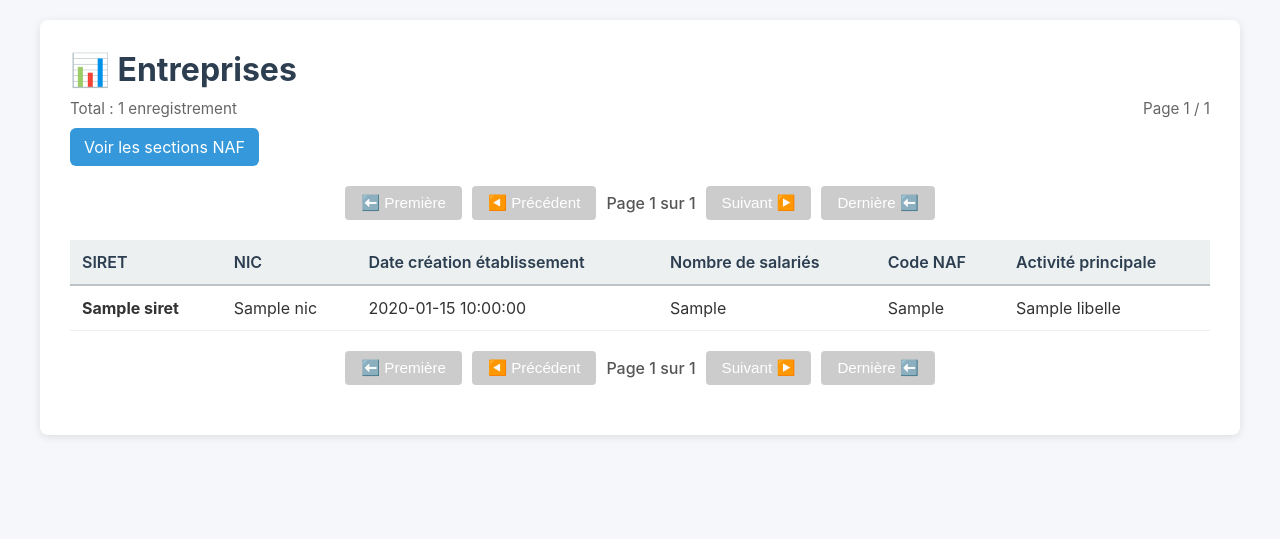
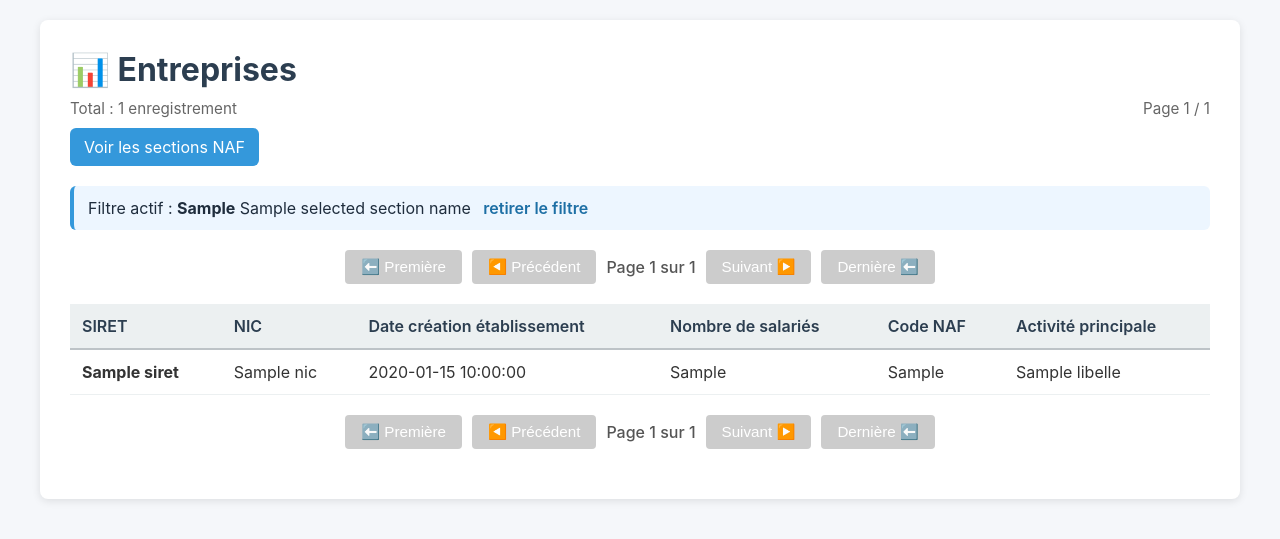
Before and after one commit to eloiseschmitt/companies_selling, a FastAPI app: template templates/index.html in a window 1280 px wide. Shown: the top 539 px of the page. Run offline with FastAPI, Linux system fonts and the light colour scheme; the template is opened without the code that fills it: most values are stand-ins (such as "Sample title", 1, 10 or a date in 2020).

Commit message:
Affichage des entreprises par code au click sur le code

```diff
--- a/main.py
+++ b/main.py
@@ -1,5 +1,3 @@
-from __future__ import annotations
-
 from fastapi import FastAPI, Request
 from fastapi.templating import Jinja2Templates
 import sqlite3
@@ -115,20 +113,35 @@ def build_naf_sections_tree(naf_rows: list[sqlite3.Row]) -> list[dict]:
     return sections_level_2
 
 
+def build_section_filter_clause(section_code: str | None) -> tuple[str, list[str]]:
+    """Construit le filtre SQL pour une section NAF et ses descendants."""
+    if not section_code:
+        return "", []
+
+    normalized_code = section_code.strip()
+    if not normalized_code:
+        return "", []
+
+    return " WHERE activitePrincipaleEtablissement LIKE ?", [f"{normalized_code}%"]
+
+
 @app.get("/")
-def home(request: Request, page: int = 1, limit: int = 50):
+def home(request: Request, page: int = 1, limit: int = 50, section: str | None = None):
     """Affiche la page HTML avec les données des entreprises."""
     conn = get_db_connection()
-    total_count = conn.execute("SELECT COUNT(*) as count FROM companies").fetchone()[
-        "count"
-    ]
+    where_clause, where_params = build_section_filter_clause(section)
+    total_count = conn.execute(
+        f"SELECT COUNT(*) as count FROM companies{where_clause}",
+        where_params,
+    ).fetchone()["count"]
     offset = (page - 1) * limit
 
     companies = conn.execute(
-        """
+        f"""
         SELECT siret, nic, dateCreationEtablissement,
                trancheEffectifsEtablissement, activitePrincipaleEtablissement
         FROM companies
+        {where_clause}
         ORDER BY SUBSTR(activitePrincipaleEtablissement, 1, 2),
                  SUBSTR(activitePrincipaleEtablissement, 1, 4),
                  activitePrincipaleEtablissement,
@@ -136,7 +149,7 @@ def home(request: Request, page: int = 1, limit: int = 50):
                  siret
         LIMIT ? OFFSET ?
     """,
-        (limit, offset),
+        [*where_params, limit, offset],
     ).fetchall()
 
     naf_codes = conn.execute(
@@ -167,6 +180,7 @@ def home(request: Request, page: int = 1, limit: int = 50):
 
     display_rows = build_display_rows(companies_list, code_to_name)
     total_pages = (total_count + limit - 1) // limit
+    selected_section_name = code_to_name.get(section, "") if section else ""
 
     context = {
         "request": request,
@@ -175,6 +189,8 @@ def home(request: Request, page: int = 1, limit: int = 50):
         "total_pages": total_pages,
         "total_count": total_count,
         "limit": limit,
+        "selected_section": section,
+        "selected_section_name": selected_section_name,
     }
 
     return templates.TemplateResponse(request, "index.html", context)
--- a/templates/index.html
+++ b/templates/index.html
@@ -46,6 +46,22 @@
         .stats {
             color: #666;
             font-size: 0.95em;
+        }
+
+        .filter-info {
+            margin-top: 12px;
+            padding: 12px 14px;
+            background: #edf6ff;
+            border-left: 4px solid #3498db;
+            border-radius: 6px;
+            color: #1f2d3d;
+        }
+
+        .filter-info a {
+            color: #1d6fa5;
+            font-weight: 600;
+            text-decoration: none;
+            margin-left: 8px;
         }
 
         .nav-link {
@@ -186,10 +202,19 @@
         </div>
 
         {% if companies %}
+        {% if selected_section %}
+        <div class="filter-info">
+            Filtre actif :
+            <strong>{{ selected_section }}</strong>
+            {% if selected_section_name %}{{ selected_section_name }}{% endif %}
+            <a href="/">retirer le filtre</a>
+        </div>
+        {% endif %}
+
         <div class="pagination">
             {% if page > 1 %}
-            <a href="/?page=1"><button>⬅️ Première</button></a>
-            <a href="/?page={{ page - 1 }}"><button>◀️ Précédent</button></a>
+            <a href="/?page=1{% if selected_section %}&section={{ selected_section }}{% endif %}"><button>⬅️ Première</button></a>
+            <a href="/?page={{ page - 1 }}{% if selected_section %}&section={{ selected_section }}{% endif %}"><button>◀️ Précédent</button></a>
             {% else %}
             <button disabled>⬅️ Première</button>
             <button disabled>◀️ Précédent</button>
@@ -197,8 +222,8 @@
 
             <span>Page {{ page }} sur {{ total_pages }}</span>
 
-            {% if page < total_pages %} <a href="/?page={{ page + 1 }}"><button>Suivant ▶️</button></a>
-                <a href="/?page={{ total_pages }}"><button>Dernière ⬅️</button></a>
+            {% if page < total_pages %} <a href="/?page={{ page + 1 }}{% if selected_section %}&section={{ selected_section }}{% endif %}"><button>Suivant ▶️</button></a>
+                <a href="/?page={{ total_pages }}{% if selected_section %}&section={{ selected_section }}{% endif %}"><button>Dernière ⬅️</button></a>
                 {% else %}
                 <button disabled>Suivant ▶️</button>
                 <button disabled>Dernière ⬅️</button>
@@ -242,8 +267,8 @@
 
         <div class="pagination">
             {% if page > 1 %}
-            <a href="/?page=1"><button>⬅️ Première</button></a>
-            <a href="/?page={{ page - 1 }}"><button>◀️ Précédent</button></a>
+            <a href="/?page=1{% if selected_section %}&section={{ selected_section }}{% endif %}"><button>⬅️ Première</button></a>
+            <a href="/?page={{ page - 1 }}{% if selected_section %}&section={{ selected_section }}{% endif %}"><button>◀️ Précédent</button></a>
             {% else %}
             <button disabled>⬅️ Première</button>
             <button disabled>◀️ Précédent</button>
@@ -251,8 +276,8 @@
 
             <span>Page {{ page }} sur {{ total_pages }}</span>
 
-            {% if page < total_pages %} <a href="/?page={{ page + 1 }}"><button>Suivant ▶️</button></a>
-                <a href="/?page={{ total_pages }}"><button>Dernière ⬅️</button></a>
+            {% if page < total_pages %} <a href="/?page={{ page + 1 }}{% if selected_section %}&section={{ selected_section }}{% endif %}"><button>Suivant ▶️</button></a>
+                <a href="/?page={{ total_pages }}{% if selected_section %}&section={{ selected_section }}{% endif %}"><button>Dernière ⬅️</button></a>
                 {% else %}
                 <button disabled>Suivant ▶️</button>
                 <button disabled>Dernière ⬅️</button>
```
Also changed, not shown: templates/naf_sections.html (+20 -4 lines).
